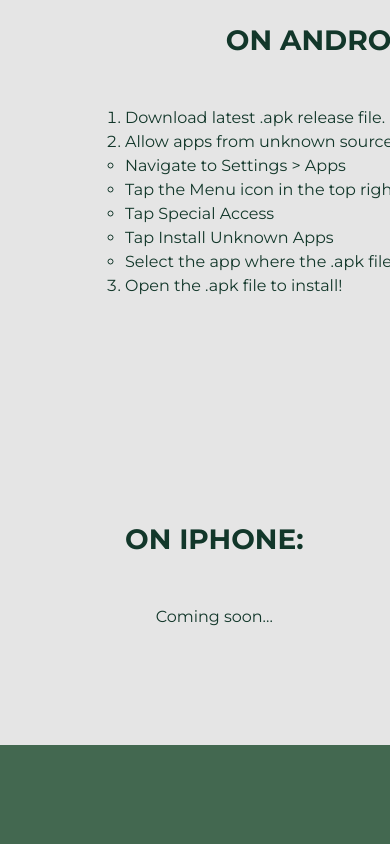
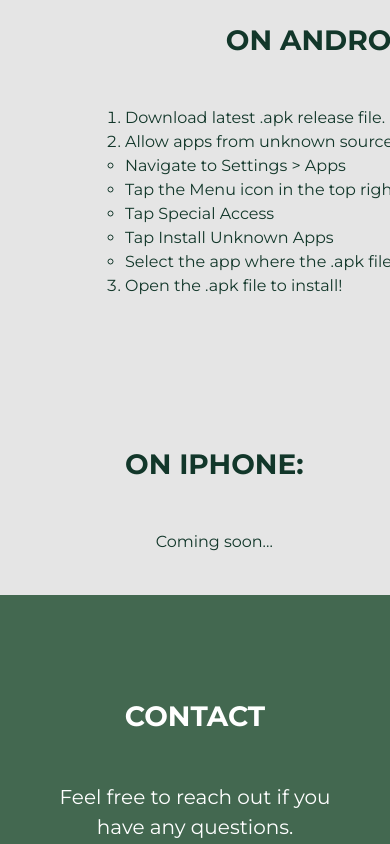
Before and after one commit to jacobshirota/jacobshirota.github.io, a plain HTML site: page cafgenie.html in a window 390 px wide. Shown: the part 1082-1926 px from the top of the page. Drawn offline with Linux system fonts and the light colour scheme.

Commit message:
Some mobile formatting

```diff
--- a/style/sections/_projects.scss
+++ b/style/sections/_projects.scss
@@ -85,6 +85,12 @@
       width:max-content;
       margin:10rem;
       text-align:center;
+      @include respond(tab-land) {
+        margin-bottom: 4.8rem;
+      }
+      @include respond(phone) {
+        margin-bottom: 2.5rem;
+      }
       &-li {
         font-size:$default-font-size;
         text-align: left;
```
Also changed, not shown: index.html (+2 -2 lines), css/main.css.
